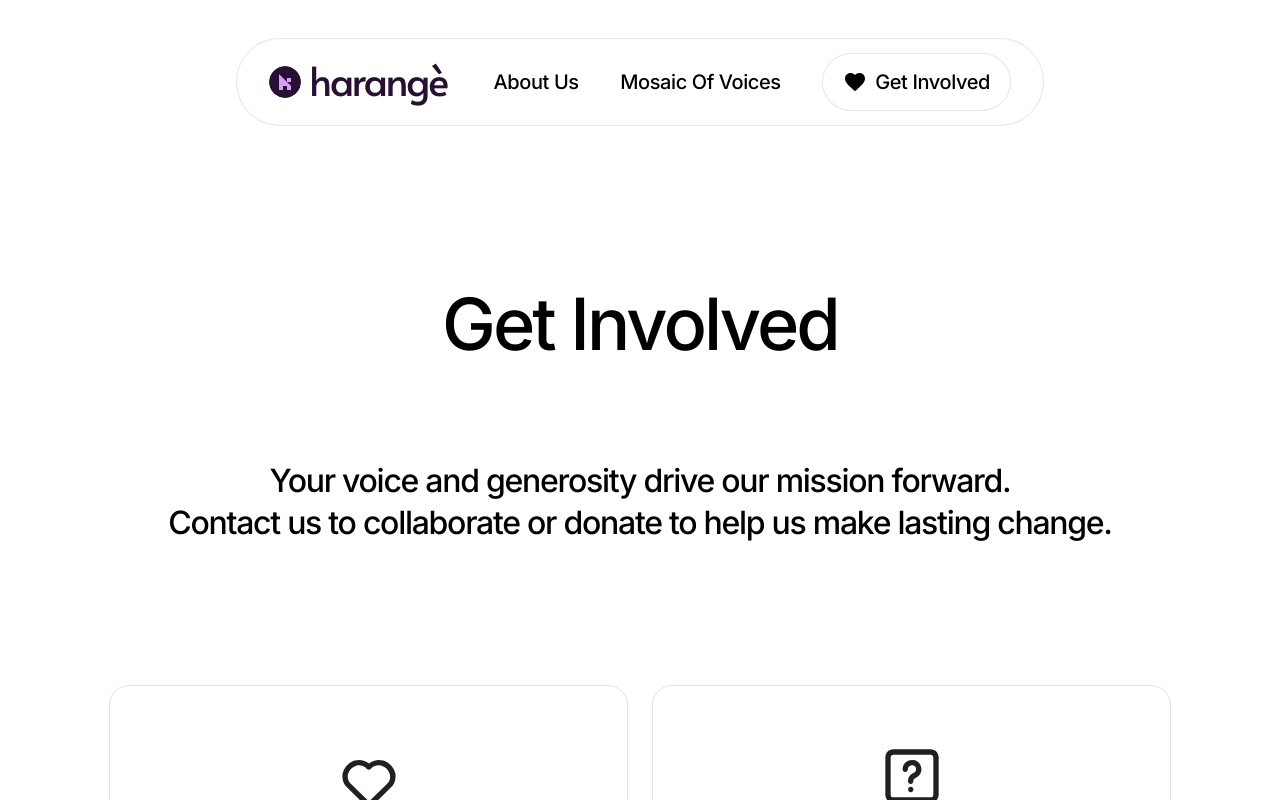
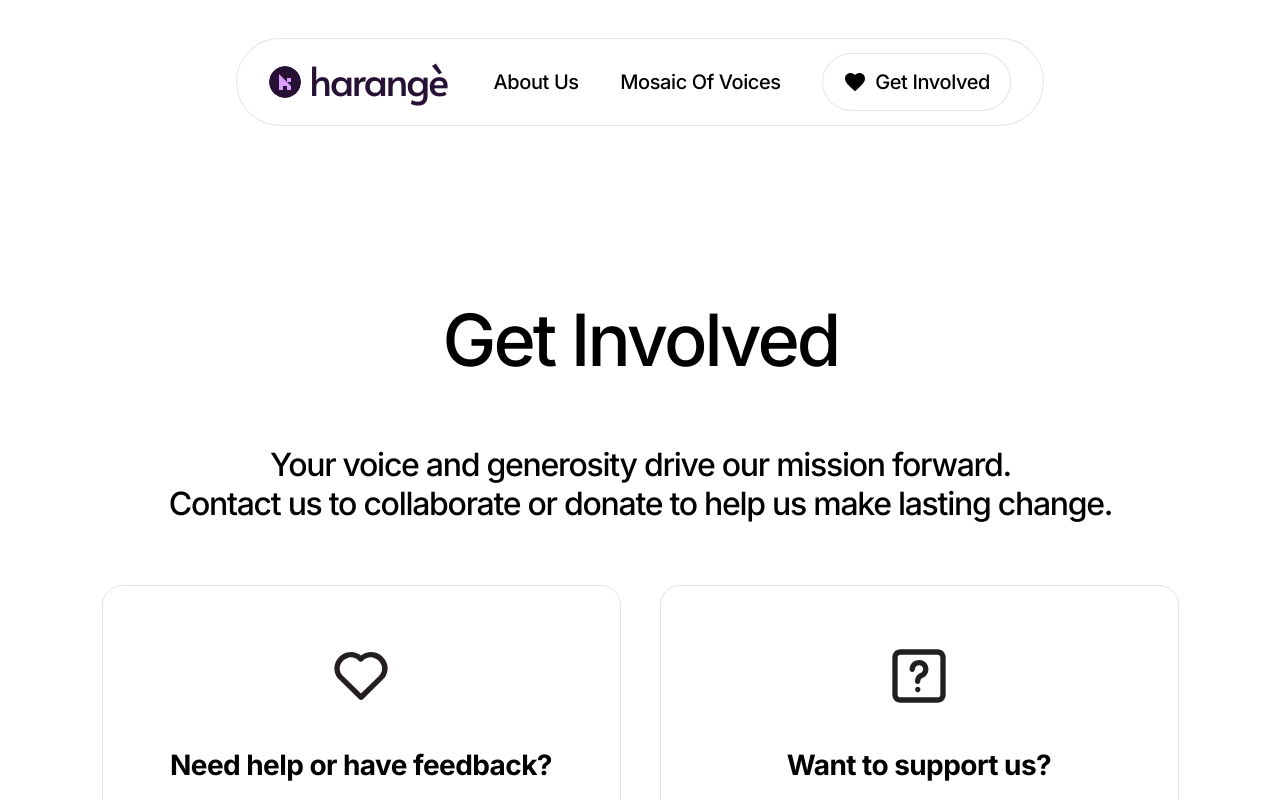
Before and after one commit to clencyc/GirlsWhoML, a Next.js app: page /contact in a window 1280 px wide. Shown: the top 800 px of the page. Built offline with nearby package versions, Linux system fonts and the light colour scheme.

Commit message:
Update contact page

```diff
--- a/app/contact/page.js
+++ b/app/contact/page.js
@@ -22,57 +22,30 @@ export default function Contact() {
     };
   }, []);
   return (
-    <div className="relative w-full min-h-full bg-[#FFFFFF] flex flex-col items-center">
+   <div className="w-full min-h-screen bg-white flex flex-col items-center">
+  {/* Sticky header */}
+  <div className="sticky top-0 z-50 w-full bg-white flex justify-center">
+    <div className="max-w-[1440px] w-full px-8">
+      <Header />
+    </div>
 
 
-      <Header />
+      {/* Get Involved heading - exact Figma specs */}
+      <h1 className="absolute w-[915px] h-[87px] left-[calc(50%-915px/2+0.5px)] top-[296px] font-['Inter'] text-[72px] leading-[87px] text-center tracking-[-0.04em] text-[#000000] order-0" style={{fontWeight: 500}}>
+        Get Involved
+      </h1>
 
-
-<div className="relative w-full max-w-[1440px] flex flex-col items-center top-[100px] pt-24 md:pt-32">
-
-    {/* Title */}
-        <h1
-          className="
-            absolute
-            left-1/2 -translate-x-1/2
-            top-[180px] sm:top-[240px] md:top-[296px]
-            w-[90%] sm:w-4/5 md:w-3/4 lg:w-[915px]
-            font-['Inter']
-            text-[clamp(2.8rem,6vw,4.5rem)]
-            leading-tight
-            text-center
-            tracking-[-0.04em]
-            text-[#000000]
-          " style={{ fontWeight: 500 }}
-        >
-          Get Involved
-        </h1>
-
-
-
-      <p
-  className="
-    absolute
-    left-1/2 -translate-x-1/2
-    top-[360px] sm:top-[410px] md:top-[445px]
-    w-[80%] sm:w-[85%] md:w-[80%] lg:w-[70%]
-    font-['Inter']
-    text-[clamp(1.5rem,2.5vw,2rem)]
-    leading-[1.3]
-    text-center
-    tracking-[-0.04em]
-    text-[#000000]
-  "
-  style={{ fontWeight: 500 }}
-> Your voice and generosity drive our mission forward.<br />
+      {/* Description - exact Figma specs */}
+      <p className="absolute w-[1281px] h-[78px] left-[calc(50%-1281px/2+0.5px)] top-[445px] font-['Inter'] text-[32px] leading-[39px] text-center tracking-[-0.04em] text-[#000000] order-1" style={{fontWeight: 500}}>
+        Your voice and generosity drive our mission forward.<br />
         Contact us to collaborate or donate to help us make lasting change.
-</p>
+      </p>
 
       {/* contactCards - exact Figma specs */}
-      <div className="flex flex-row items-center justify-center gap-[24px] md:gap-[39px]  absolute w-full left-0 top-[585px]">
+      <div className="flex flex-row items-center justify-center gap-[39px] absolute w-full left-0 top-[585px]">
 
         {/* Frame 167 - Help Card */}
-        <div className="flex flex-col justify-center items-center p-[32px_24px] md:p-[40px_32px] gap-[32px] md:gap-[40px] w-full max-w-[519px] md:w-[519px] min-h-[325px] bg-[#FFFFFF] border border-[#E3E3E3] rounded-[20px] order-0 transition-all duration-300 ease-out">
+        <div className="flex flex-col justify-center items-center p-[40px_32px] gap-[40px] w-[519px] h-[325px] bg-[#FFFFFF] border border-[#E3E3E3] rounded-[20px] order-0 transition-all duration-300 ease-out">
           {/* helpIcon - heart */}
           <div className="w-[64px] h-[64px] relative flex-none order-0">
             <svg width="64" height="64" viewBox="0 0 64 64" fill="none" xmlns="http://www.w3.org/2000/svg">
@@ -117,14 +90,12 @@ export default function Contact() {
           </div>
         </div>
       </div>
-
+</div>
 
       {/* footer */}
-<div className="absolute w-full h-[780px] top-[1050px] flex justify-center">
-  <Footer />
-</div>
-
-</div>
+      <div className="absolute w-full h-[781px] left-[-1px] top-[1050px] ">
+        <Footer />
+      </div>
 
     </div>
   );
```
